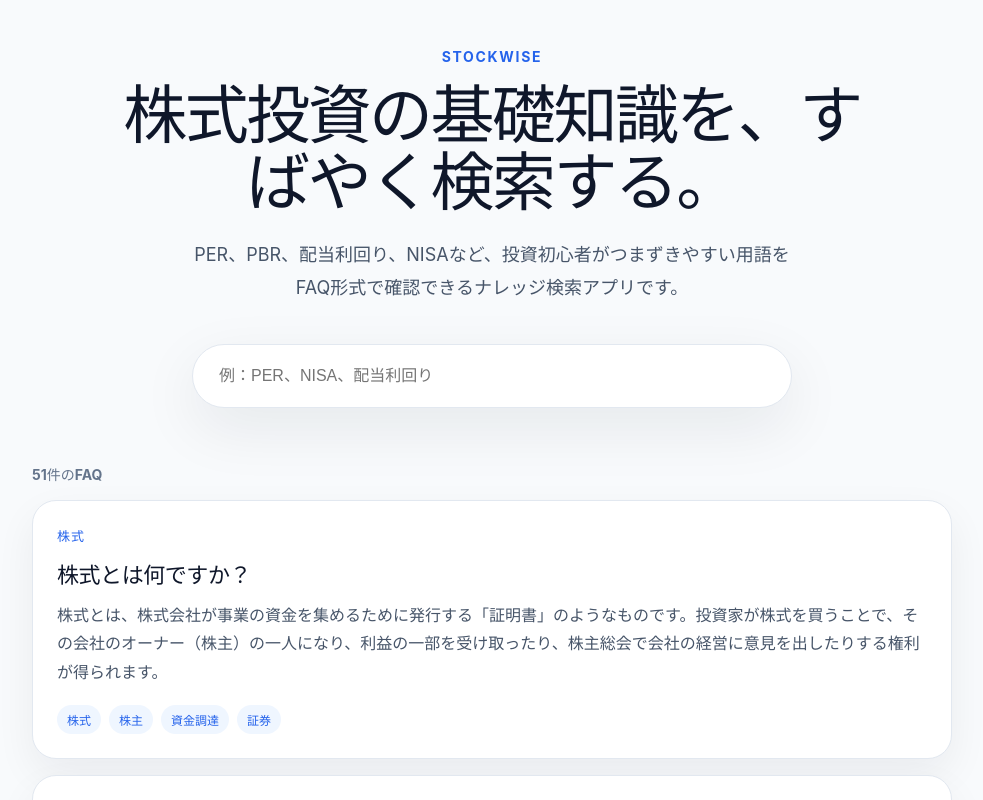
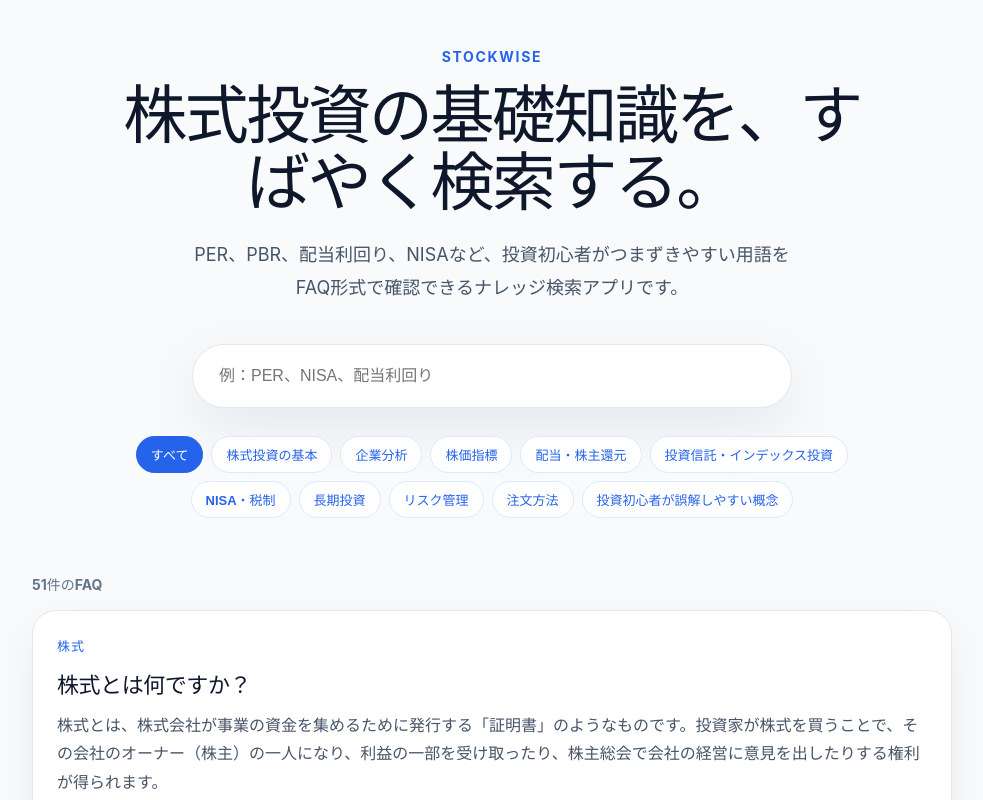
Before and after one commit to ryuusuraimu/stockwise, a React (Vite) app: page / in a window 1280 px wide. Shown: the top 800 px of the page, without its empty margins (148-1131 px from the left). Built offline with nearby package versions, Linux system fonts and the light colour scheme.

Commit message:
Add FAQ category filter

```diff
--- a/src/App.css
+++ b/src/App.css
@@ -56,21 +56,6 @@ h1 {
   font-size: 16px;
   background: transparent;
   outline: none;
-}
-
-.searchBox button {
-  border: none;
-  border-radius: 999px;
-  padding: 14px 24px;
-  font-size: 15px;
-  font-weight: 700;
-  color: white;
-  background: #2563eb;
-  cursor: pointer;
-}
-
-.searchBox button:hover {
-  background: #1d4ed8;
 }
 
 .results {
@@ -144,3 +129,33 @@ h1 {
   color: #64748b;
   text-align: center;
 }
+
+.categoryFilter {
+  display: flex;
+  flex-wrap: wrap;
+  justify-content: center;
+  gap: 8px;
+  margin: 28px auto 0;
+  max-width: 840px;
+}
+
+.categoryButton {
+  border: 1px solid #dbeafe;
+  border-radius: 999px;
+  padding: 8px 14px;
+  background: white;
+  color: #2563eb;
+  font-size: 13px;
+  font-weight: 700;
+  cursor: pointer;
+}
+
+.categoryButton:hover {
+  background: #eff6ff;
+}
+
+.categoryButton.isActive {
+  background: #2563eb;
+  color: white;
+  border-color: #2563eb;
+}
--- a/src/App.tsx
+++ b/src/App.tsx
@@ -1,12 +1,19 @@
-import { useState } from 'react'
-import './App.css'
-import { faqs } from './data/faqs'
-import { searchFaqs } from './utils/searchFaqs'
+import { useState } from "react";
+import "./App.css";
+import { faqs } from "./data/faqs";
+import { searchFaqs } from "./utils/searchFaqs";
 
 function App() {
-  const [searchText, setSearchText] = useState('') // 検索キーワードの状態を管理・Reactが覚えるための箱
+  const [searchText, setSearchText] = useState(""); // 検索キーワードの状態を管理・Reactが覚えるための箱
+  const [selectedCategory, setSelectedCategory] = useState("すべて");
+  const categories = ["すべて", ...new Set(faqs.map((faq) => faq.category))];
 
-  const filteredFaqs = searchFaqs(faqs, searchText)
+  const searchedFaqs = searchFaqs(faqs, searchText);
+
+  const filteredFaqs =
+    selectedCategory === "すべて"
+      ? searchedFaqs
+      : searchedFaqs.filter((faq) => faq.category === selectedCategory);
 
   return (
     <main className="app">
@@ -26,6 +33,22 @@ function App() {
             placeholder="例：PER、NISA、配当利回り"
             aria-label="検索キーワード"
           />
+        </div>
+        <div className="categoryFilter" aria-label="FAQカテゴリ">
+          {categories.map((category) => (
+            <button
+              className={
+                selectedCategory === category
+                  ? "categoryButton isActive"
+                  : "categoryButton"
+              }
+              key={category}
+              type="button"
+              onClick={() => setSelectedCategory(category)}
+            >
+              {category}
+            </button>
+          ))}
         </div>
       </section>
 
@@ -49,7 +72,7 @@ function App() {
         </div>
       </section>
     </main>
-  )
+  );
 }
 
-export default App
+export default App;
```
